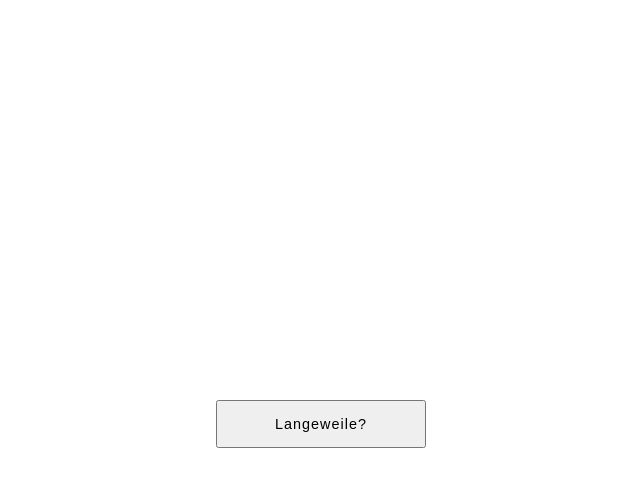
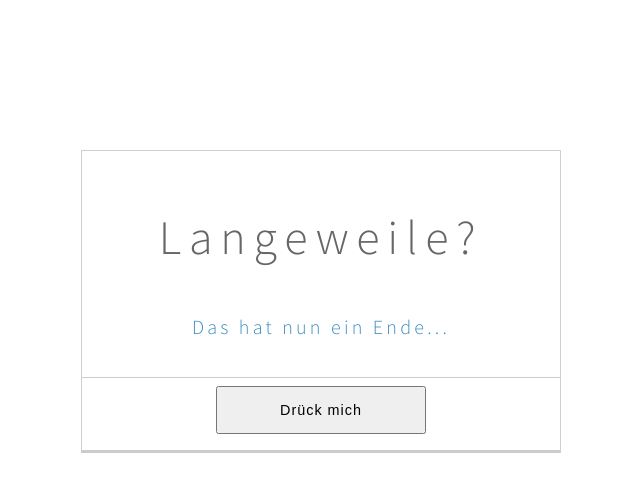
Before and after one commit to cmdrabacus/randomjavascriptarray, a plain HTML site: page index.html in a window 1280 px wide. Shown: the whole page, without its empty margins (319-959 px from the left). Drawn offline with Linux system fonts and the light colour scheme.

Commit message:
changed design

```diff
--- a/css/style.css
+++ b/css/style.css
@@ -1,26 +1,93 @@
+@import url(https://fonts.googleapis.com/css?family=Source+Sans+Pro:300);
+
 body {
-	font-size: 16px;
-	line-height: 1em;
+  background-color: #FFF;
+  font-family: "Source Sans Pro", sans-serif;
+  font-size: 16px;
+  color: #666;
 }
 
-#generatediv {
-	position: fixed;
-	width: 100%;
-	height: 100px;
-	top: 50%;
-	border: medium;
-	text-align: center;
+h1 {
+  text-align: center;
+  font-size: 48px;
+  font-weight: 300;
+
+  letter-spacing: 0.1618em;
+  line-height: 2.618em;
 }
 
-#messagediv {
-	position: absolute;
-	color: #000;
-	border: medium;
-	width: 100%;
-	top: 20%;
-	text-align: center;
-	font: 2.5em/1em Arial, sans-serif;
-	text-align: center;
+h3 {
+  text-align: center;
+  font-size: 20px;
+  font-weight: 300;
+  letter-spacing: 0.1618em;
+  line-height: 2.618em;
+}
+
+h3 span {
+  color: #3b8dbd;
+}
+
+nav {
+  text-align: center;
+}
+
+ul, li, a {
+  display: inline-block;
+}
+
+
+li:last-child {
+  border-right-color: transparent;
+}
+
+a {
+  width: 64px;
+  height: 64px;
+  line-height: 64px;
+  text-decoration: none;
+  color: #111;
+  border-radius: 50px;
+  font-family: "zocial", sans-serif;
+  font-size: 24px;
+  -moz-transition: background-color 0.15s ease-in-out;
+  -o-transition: background-color 0.15s ease-in-out;
+  -webkit-transition: background-color 0.15s ease-in-out;
+  transition: background-color 0.15s ease-in-out;
+}
+a:hover {
+  background-color: #3b8dbd;
+  border-radius: 100px;
+}
+a:active {
+  background-color: #25a25a;
+}
+#slidein {
+text-align: center;
+}
+
+div, textarea, input {
+  -moz-box-sizing: border-box;
+  -webkit-box-sizing: border-box;
+  box-sizing: border-box;
+}
+
+.container {
+  max-width: 480px;
+  min-width: 324px;
+  margin: 150px auto 0;
+  background-color: white;
+  border: 1px solid #cfcfcf;
+  border-bottom: 3px solid #cccccc;
+}
+
+.row.header {
+  padding: 1.5em 2.5em;
+  border-bottom: 1px solid #cccccc;
+
+}
+.row.body {
+  padding: .5em 2.5em 1em;
 }
 
 #genbutton {
@@ -30,4 +97,3 @@ body {
 	font-size: .9em;
 	width: 210px;
 }
-}
--- a/index.html
+++ b/index.html
@@ -7,12 +7,20 @@
 <link rel="stylesheet" href="css/style.css">
 </head>
 <body>
-	<div id="generatediv">
-		<button type="button" id="genbutton" onclick="GetValue();">Langeweile?</button>
+	<div class="container">
+		<div class="row header">
+			<h1>Langeweile?</h1>
+			<h3>
+				<span id="message">Das hat nun ein Ende...</span>
+			</h3>
+		</div>
+		<div class="row body">
+			<center>
+				<button type="button" id="genbutton" onclick="GetValue();">Drück
+					mich</button>
+			</center>
+		</div>
 	</div>
-	<div id="messagediv">
-		<p id="message"></p>
-	</div>
-	<script src="js/index.js" type="text/javascript"></script>
+	<script src="js/index.js"></script>
 </body>
 </html>
```
